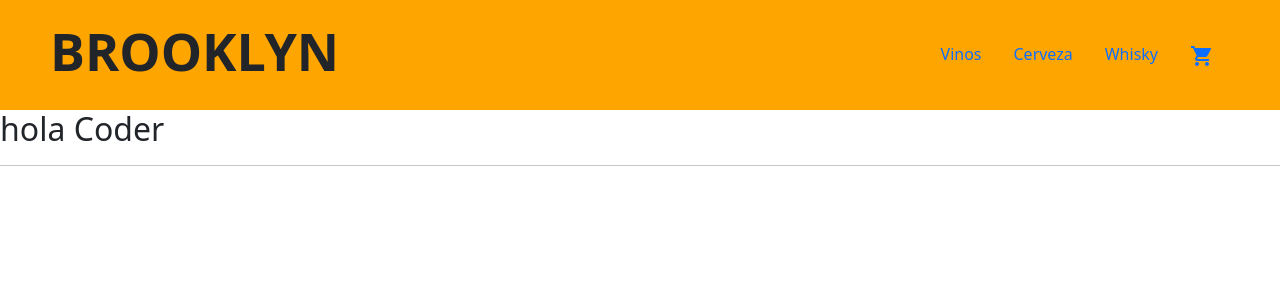
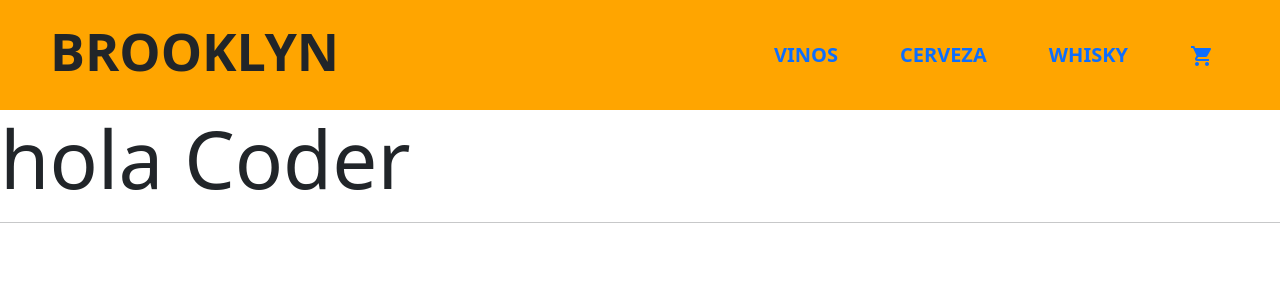
Before and after one commit to Lucasvegaa/TiendaDeBebidas-React, a React (Create React App) app: page / in a window 1280 px wide. Shown: the top 300 px of the page. Built offline with nearby package versions, Linux system fonts and the light colour scheme.

Commit message:
add carrito icon

```diff
--- a/src/App.js
+++ b/src/App.js
@@ -1,7 +1,7 @@
 import {ItemListContainer} from "./components/container/ItemListContainer";
 import { NavBar } from "./components/NavBar/NavBar";
 import 'bootstrap/dist/css/bootstrap.min.css';
-import './styles.scss'
+import './styles/styles.scss'
 
 
 function App() {
--- a/src/components/NavBar/NavBar.js
+++ b/src/components/NavBar/NavBar.js
@@ -1,19 +1,19 @@
-import "./NavBar.css"
+
 import ShoppingCartIcon from '@mui/icons-material/ShoppingCart';
 import {Nav} from 'react-bootstrap';
 export const NavBar = () => {
     return (
         <header className="header">
             <h1>BROOKLYN</h1>
-            <Nav defaultActiveKey="/home" as="ul">
+            <Nav defaultActiveKey="/home" as="ul" className='header-nav'>
                 <Nav.Item as="li">
-                    <Nav.Link href="/home" >Vinos</Nav.Link>
+                    <Nav.Link href="/home" className='header-link'>Vinos</Nav.Link>
+                </Nav.Item>
+                <Nav.Item as="li" >
+                    <Nav.Link eventKey="link-1" className='header-link'>Cerveza</Nav.Link>
                 </Nav.Item>
                 <Nav.Item as="li">
-                    <Nav.Link eventKey="link-1">Cerveza</Nav.Link>
-                </Nav.Item>
-                <Nav.Item as="li">
-                    <Nav.Link eventKey="link-2">Whisky</Nav.Link>
+                    <Nav.Link eventKey="link-2" className='header-link'>Whisky</Nav.Link>
                 </Nav.Item>
                 <Nav.Item as="li">
                     <Nav.Link eventKey="link-2"><ShoppingCartIcon/></Nav.Link>
--- a/src/components/container/ItemListContainer.js
+++ b/src/components/container/ItemListContainer.js
@@ -1,5 +1,3 @@
-import "./ItemListContainer.scss"
-
 export const ItemListContainer = ( {greeting} ) => {
     return(
         <section className="item-list-container">
--- a/src/components/container/ItemListContainer.scss
+++ b/src/components/container/ItemListContainer.scss
@@ -0,0 +1,3 @@
+h2{
+    font-size: 5rem;
+}
--- a/src/styles.scss
+++ /dev/null
@@ -1,5 +0,0 @@
-* {
-    margin: 0;
-    padding: 0;
-    box-sizing: border-box ;
-}
--- /dev/null
+++ b/src/styles/styles.scss
@@ -0,0 +1,8 @@
+@import "../components/NavBar/NavBar.scss";
+@import "../components/container/ItemListContainer.scss";
+
+* {
+    margin: 0;
+    padding: 0;
+    box-sizing: border-box ;
+}
```
Also changed, not shown: src/components/NavBar/NavBar.scss (renamed from src/components/NavBar/NavBar.css).
